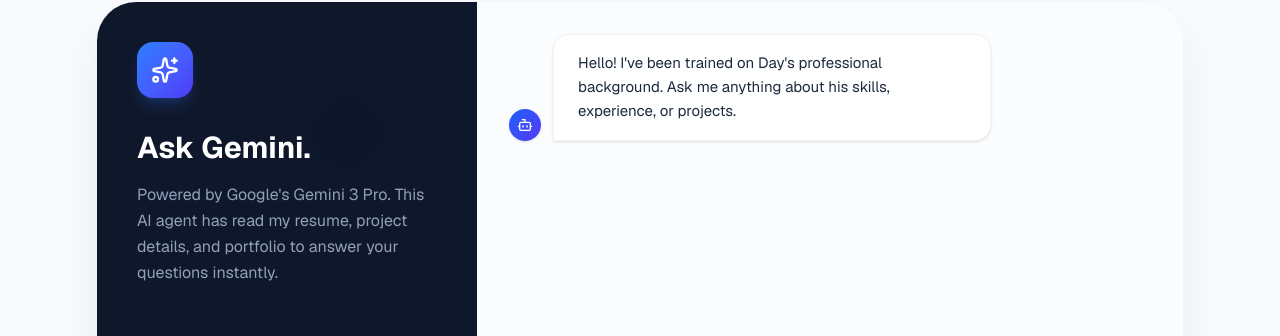
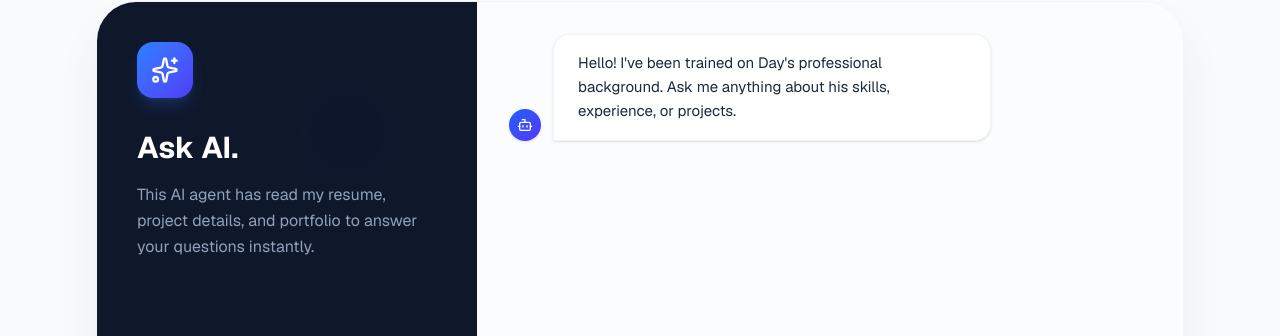
Before and after one commit to nduy1234/portfolio-daynguyen, a Next.js app: page / in a window 1280 px wide. Shown: the part 990-1326 px from the top of the page. Built offline with nearby package versions, Linux system fonts and the light colour scheme.

Commit message:
feat: update chat section heading and description
Simplify chat section with new heading and concise description.

#VERCEL_SKIP

Co-authored-by: Day Nguyen <123592932+nduy1234@users.noreply.github.com>

```diff
--- a/app/page.tsx
+++ b/app/page.tsx
@@ -238,10 +238,9 @@ export default function About() {
               <div className="w-14 h-14 bg-gradient-to-br from-blue-500 to-indigo-600 rounded-2xl flex items-center justify-center mb-8 shadow-lg shadow-blue-500/20">
                 <Sparkles size={28} className="text-white" />
               </div>
-              <h3 className="text-3xl font-bold font-heading mb-4">Ask Gemini.</h3>
+              <h3 className="text-3xl font-bold font-heading mb-4">Ask AI.</h3>
               <p className="text-slate-400 leading-relaxed">
-                Powered by Google's Gemini 3 Pro. This AI agent has read my resume, project details, and portfolio to
-                answer your questions instantly.
+                This AI agent has read my resume, project details, and portfolio to answer your questions instantly.
               </p>
             </div>
 
```
